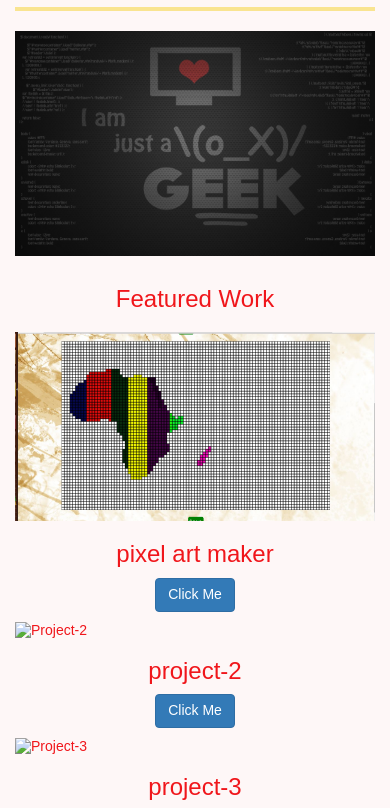
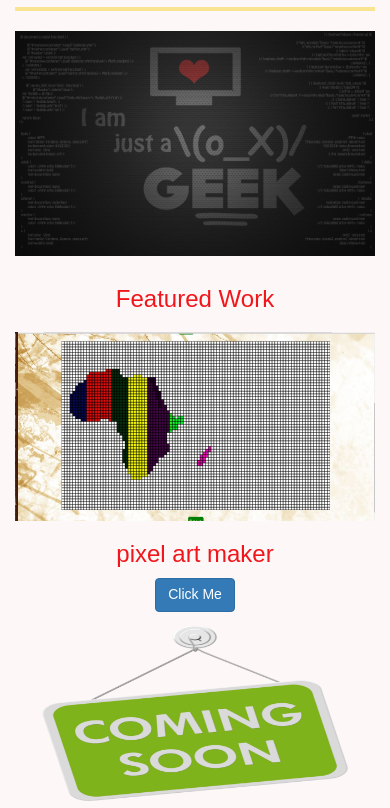
Before and after one commit to mbuguaellen/mbuguaellen-portfolio.github.io, a plain HTML site: page index.html in a window 390 px wide. Shown: the part 271-1079 px from the top of the page. Drawn offline with Linux system fonts and the light colour scheme.

Commit message:
Update index.html

```diff
--- a/index.html
+++ b/index.html
@@ -52,7 +52,7 @@
 					</div>
 					<div class="col-md-4">
 						<div class="project">
-							<img src="image/soon.png" class="img-responsive" data-toggle="modal" data-target="#myModal2" alt="Project-2">
+							<img src="image/soon1.png" class="img-responsive" data-toggle="modal" data-target="#myModal2" alt="Project-2">
 							<h3> Project-2 </h3>
 							<p>
 								<a href="" class="btn btn-primary">Click Me</a>
@@ -61,7 +61,7 @@
 					</div>
 					<div class="col-md-4">
 						<div class="project">
-							<img src="image\soon.png" class="img-responsive" data-toggle="modal" data-target="#myModal3" alt="Project-3">
+							<img src="image\soon1.png" class="img-responsive" data-toggle="modal" data-target="#myModal3" alt="Project-3">
 							<h3> Project-3 </h3>
 							<p>
 								<a href="" class="btn btn-primary">Click Me</a>
```
